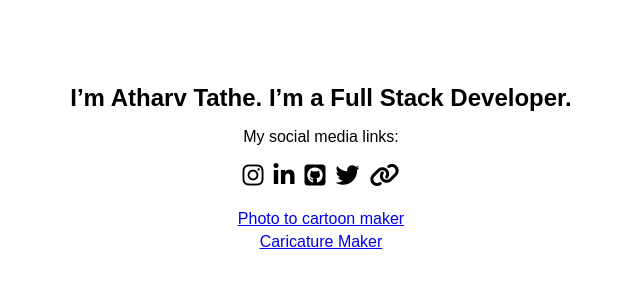
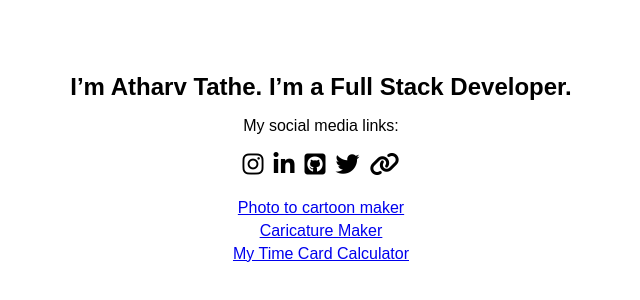
Before and after one commit to atharvtathe/atharvtathe.github.io, a plain HTML site: page index.html in a window 1280 px wide. Shown: the part 238-538 px from the top of the page, without its empty margins (319-959 px from the left). Drawn offline with Linux system fonts and the light colour scheme.

Commit message:
Add link to My Time Card Calculator

```diff
--- a/index.html
+++ b/index.html
@@ -70,6 +70,7 @@
          <div class="link-list">
             <a href="https://www.phototocartoon.co/">Photo to cartoon maker</a>
             <a href="https://caricaturemaker.net/">Caricature Maker</a>
+            <a href="https://www.mytimecardcalculator.com/">My Time Card Calculator</a>
          </div>
       </div>
 
```
